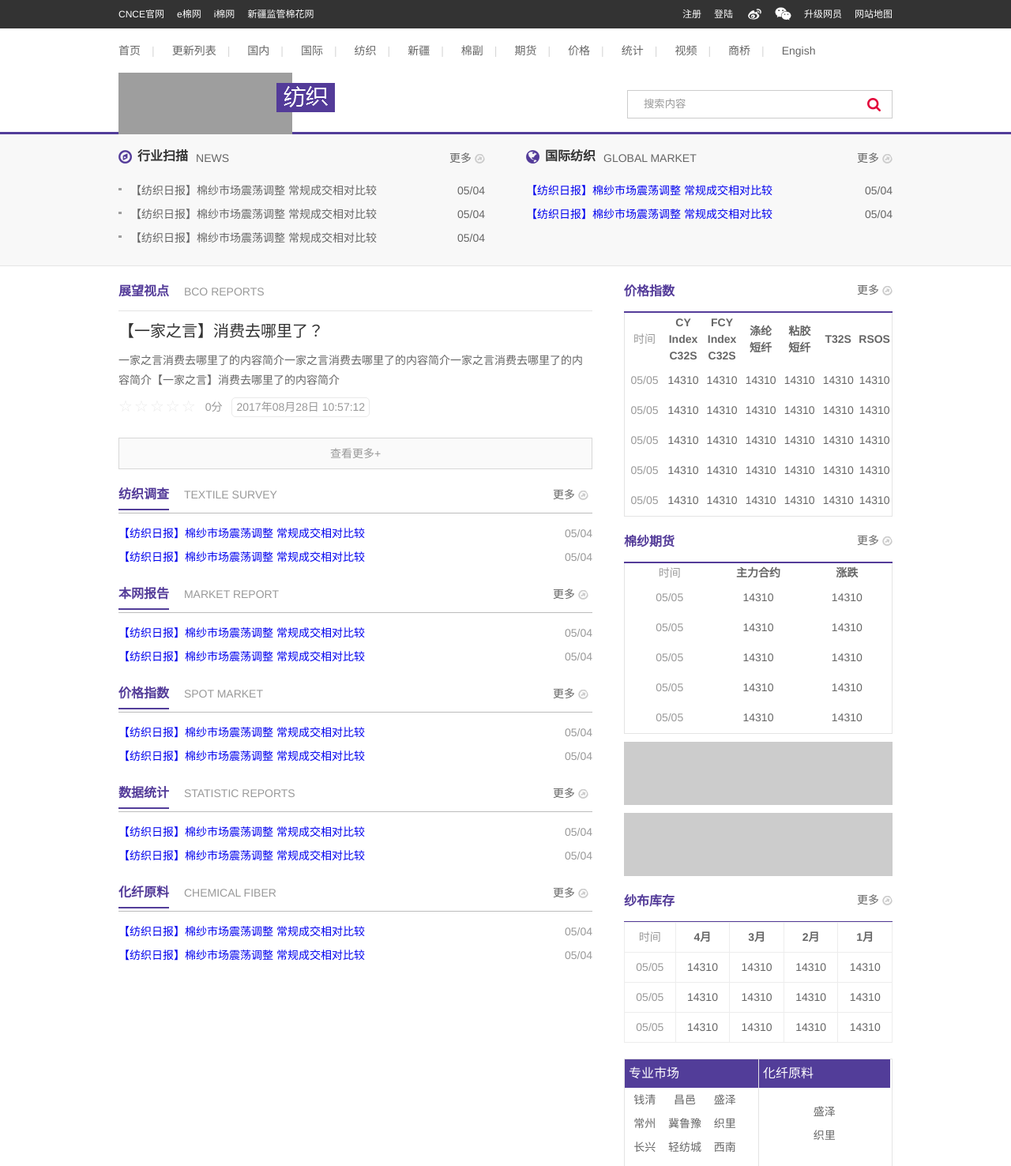
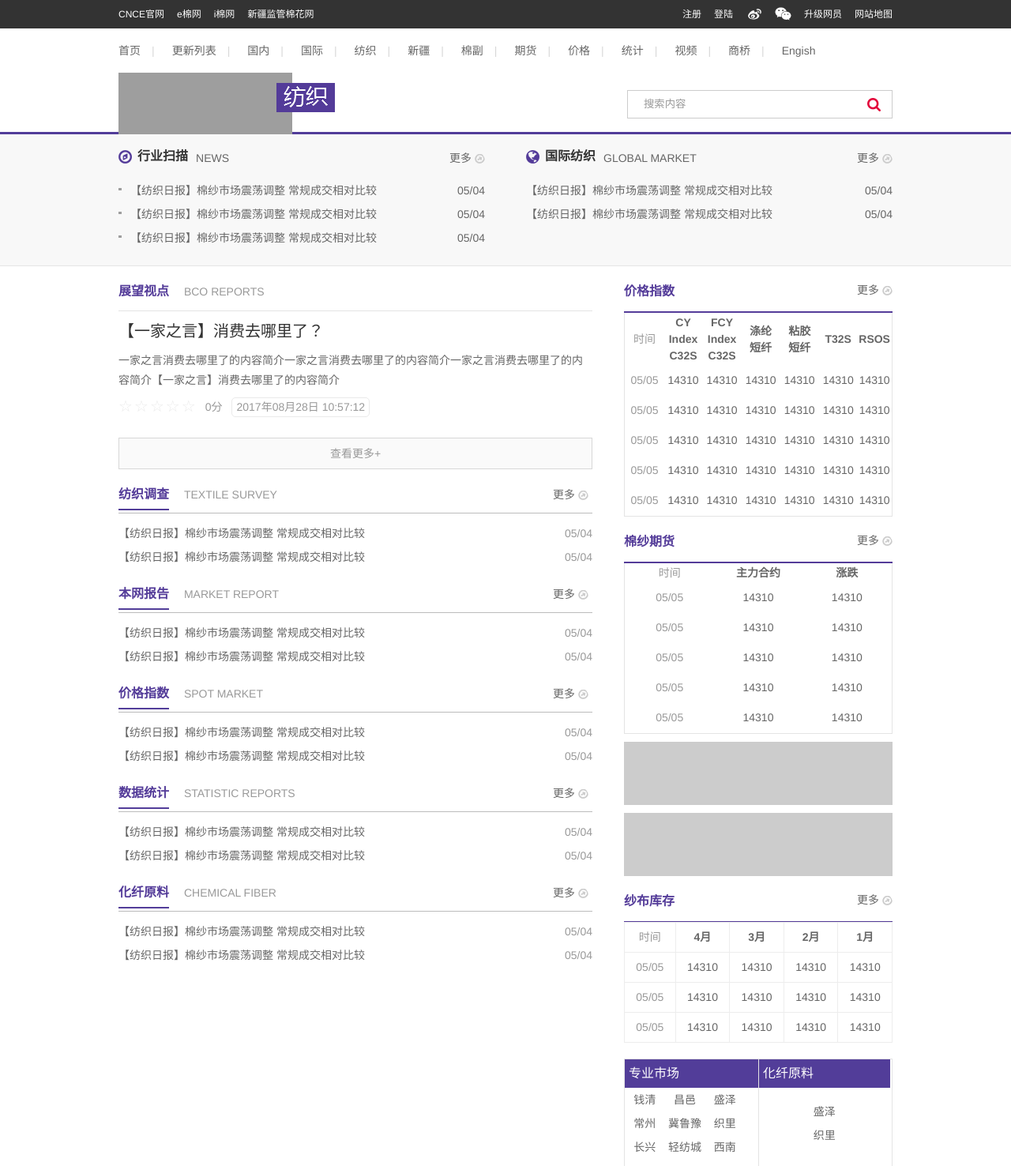
Before and after one commit to sunyiyu/sunyiyu.github.io, a PHP site: page /index_mb.html in a window 1280 px wide. Shown: the top 1476 px of the page at 79% size. Run offline with PHP 8.4, Linux system fonts and the light colour scheme; grey boxes are pictures that could not be loaded.

Commit message:
纺织频道

```diff
--- a/textile-new/css/fz.css
+++ b/textile-new/css/fz.css
@@ -68,6 +68,9 @@
 
 .public li{
     line-height: 30px;
+}
+.public li a{
+    color: #666666;
 }
 .public li:hover{
     color: #523d99;
```
